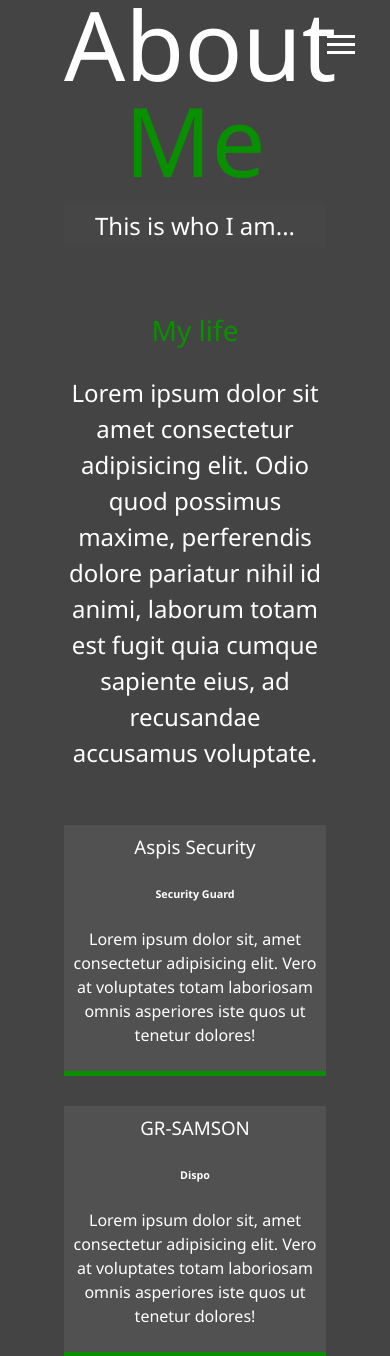
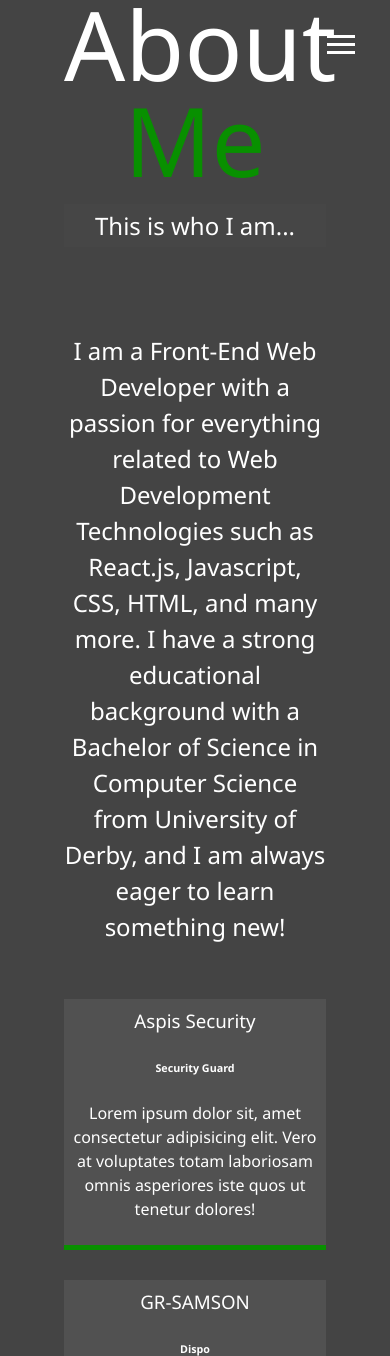
Before and after one commit to dantegr/portfolio, a PHP site: page /dist/about.html in a window 390 px wide. Shown: the top 1356 px of the page. Run offline with PHP 8.4, Linux system fonts and the light colour scheme; some libraries are stand-ins or nearby versions.

Commit message:
updated my resume and made some text and css change to make the site more useable

```diff
--- a/dist/about.html
+++ b/dist/about.html
@@ -45,8 +45,8 @@
     <div class="about-info">
 
       <div class="bio">
-        <h3 class="text-secondary">My life</h3>
-        <p>Lorem ipsum dolor sit amet consectetur adipisicing elit. Odio quod possimus maxime, perferendis dolore pariatur nihil id animi, laborum totam est fugit quia cumque sapiente eius, ad recusandae accusamus voluptate.</p>
+        <!-- <h3 class="text-secondary">About Me</h3> -->
+        <p>I am a Front-End Web Developer with a passion for everything related to Web Development Technologies such as React.js, Javascript, CSS, HTML, and many more. I have a strong educational background with a Bachelor of Science in Computer Science from University of Derby, and I am always eager to learn something new!</p>
       </div>
       <div class="job job-1">
         <h3>Aspis Security</h3>
--- a/dist/css/main.css
+++ b/dist/css/main.css
@@ -289,9 +289,9 @@ main {
 @media screen and (max-width: 500px) {
   main#home h1 {
     margin-top: 10vh;
-    font-size: 4.2rem; }
+    font-size: 3.6rem; }
   .projects {
     grid-template-columns: 1fr; }
   main#contact h1 {
     margin-top: 10vh;
-    font-size: 4.2rem; } }
+    font-size: 3.6rem; } }
--- a/dist/work.html
+++ b/dist/work.html
@@ -53,8 +53,7 @@
         <a href="https://github.com/dantegr/travel-project" target="_blank" class="btn-dark">
           <i class="fab fa-github"></i> Github
         </a>
-        <p>Lorem ipsum dolor, sit amet consectetur adipisicing elit. Blanditiis voluptas quaerat dolorem tenetur doloremque aspernatur quam omnis, id, perspiciatis laudantium illo molestias. Magni repellat non corporis esse ducimus voluptatum architecto quidem maxime eius accusantium atque doloremque, vel, unde perspiciatis, id numquam? Modi hic voluptatem odio vero optio dolorum vitae repudiandae.</p>
-      </div>
+        <p>This is a simple website template for a travel agency. It utilizes technologies such as HTML, CSS, Javascript and SASS frameworks. It is fully responsive and can be easily implemented and optimized fore any travel agency.</div>
       <div class="item">
         <a href="#!">
           <img src="img/projects/project2.jpg" alt="Project">
--- a/scss/_mobile.scss
+++ b/scss/_mobile.scss
@@ -71,7 +71,7 @@
 @include mediaSm {
   main#home h1 {
    margin-top: 10vh;
-   font-size: 4.2rem;
+   font-size: 3.6rem;
   }
   .projects {
     grid-template-columns: 1fr;
@@ -79,7 +79,7 @@
 
   main#contact h1 {
     margin-top: 10vh;
-    font-size: 4.2rem;
+    font-size: 3.6rem;
    }
 
 }
```
Also changed, not shown: 1 other file.
